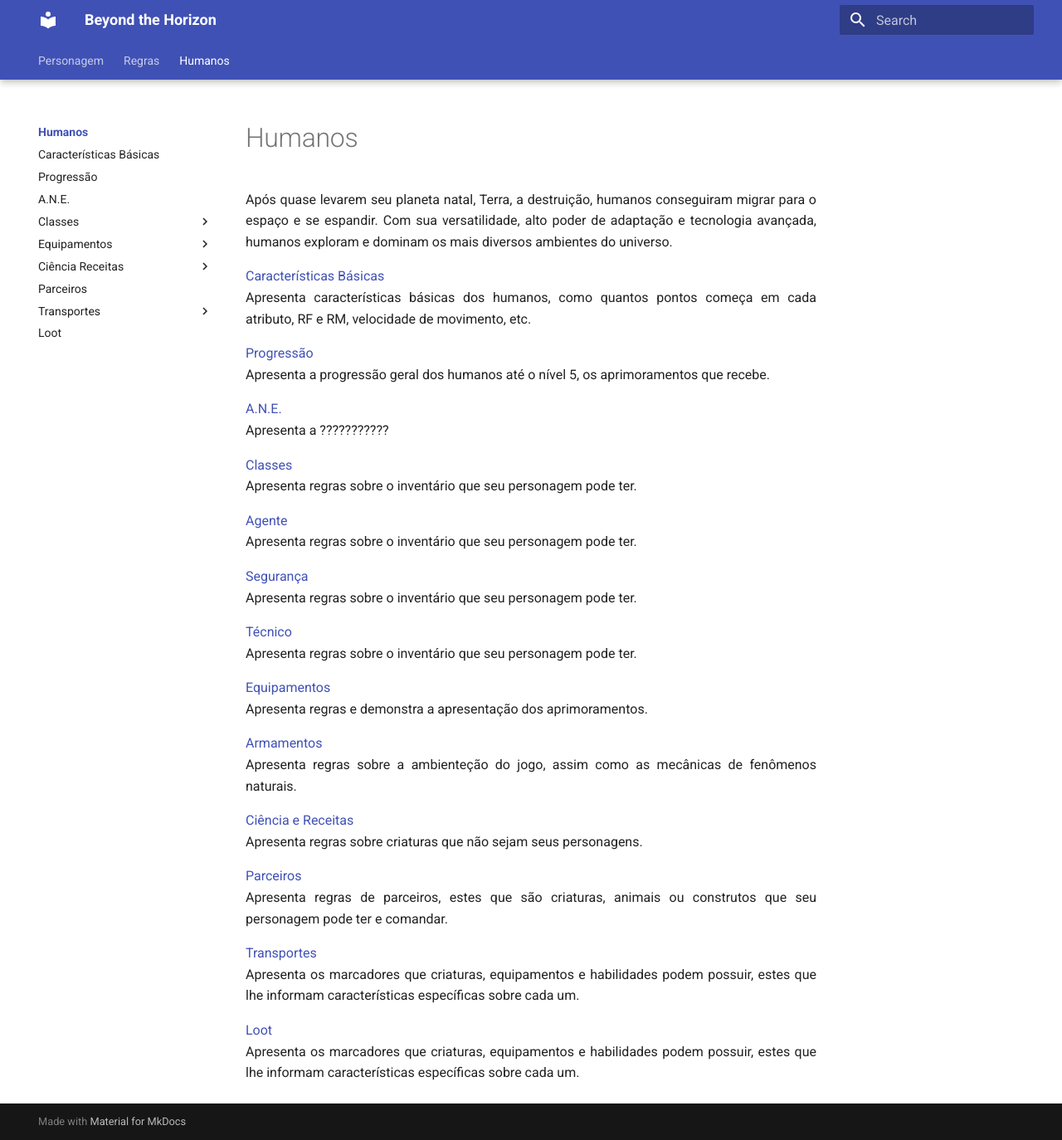
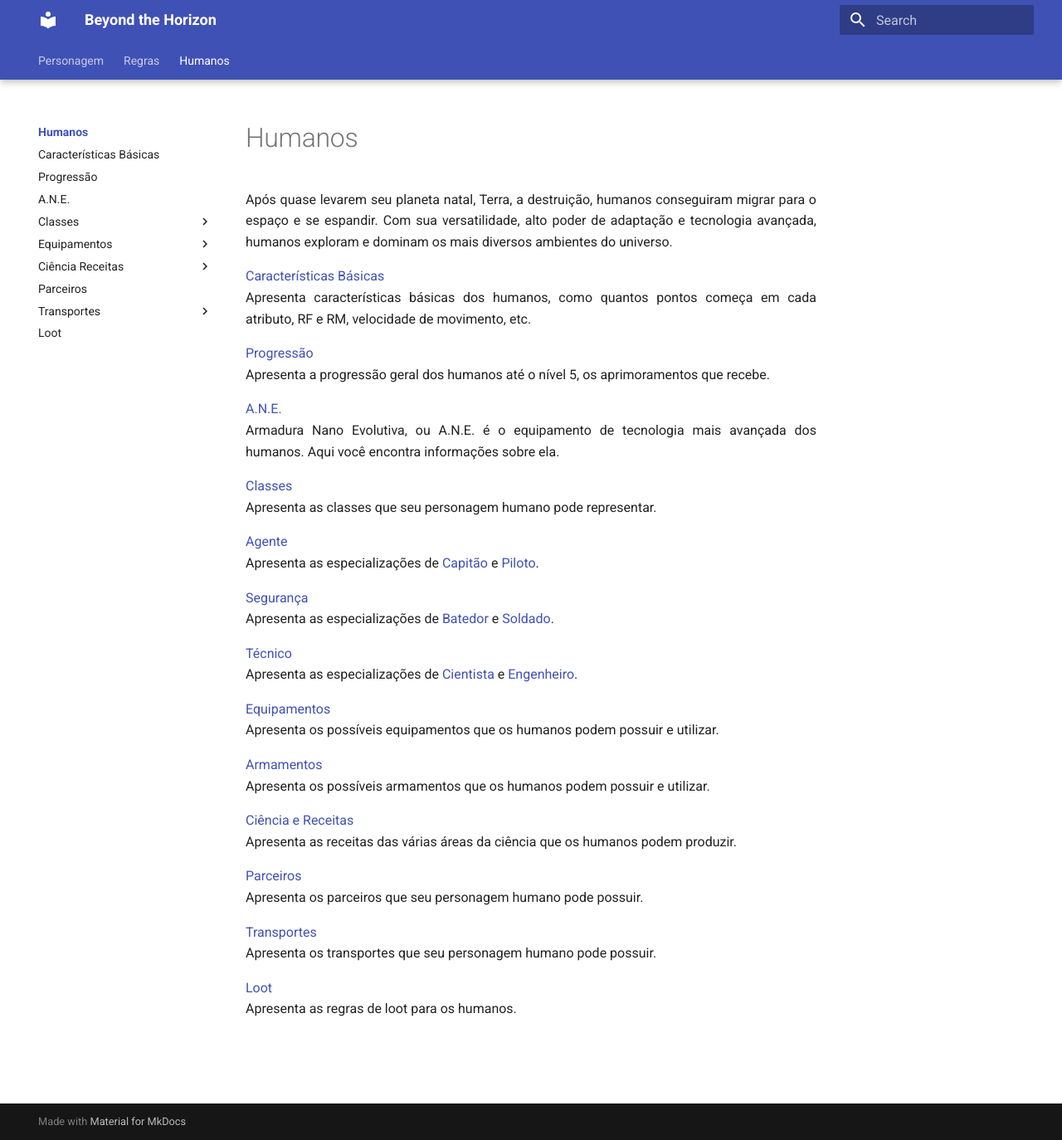
Before and after one commit to henriqueschorr/henriqueschorr.github.io, an MkDocs documentation site: the page built from docs/species/human/index.md, in a window 1280 px wide and 1374 px high. Shown: the whole window at 83% size. Built offline with MkDocs 1.6.1 and Material for MkDocs 9.7.7, drawn with Linux system fonts in a browser that asks for light colours.

Commit message:
human index

```diff
--- a/docs/species/human/index.md
+++ b/docs/species/human/index.md
@@ -13,34 +13,34 @@ Apresenta características básicas dos humanos, como quantos pontos começa em
 Apresenta a progressão geral dos humanos até o nível 5, os aprimoramentos que recebe.
 
 [A.N.E.](ane.md)
-Apresenta a ???????????
+Armadura Nano Evolutiva, ou A.N.E. é o equipamento de tecnologia mais avançada dos humanos. Aqui você encontra informações sobre ela.
 
 [Classes](./classes/index.md)
-Apresenta regras sobre o inventário que seu personagem pode ter.
+Apresenta as classes que seu personagem humano pode representar.
 
 [Agente](./classes/agent/index.md)
-Apresenta regras sobre o inventário que seu personagem pode ter.
+Apresenta as especializações de [Capitão](./classes/agent/captain.md) e [Piloto](./classes/agent/pilot.md).
 
 [Segurança](./classes/security/index.md)
-Apresenta regras sobre o inventário que seu personagem pode ter.
+Apresenta as especializações de [Batedor](./classes/security/soldier.md) e [Soldado](./classes/security/scout.md).
 
 [Técnico](./classes/technician//index.md)
-Apresenta regras sobre o inventário que seu personagem pode ter.
+Apresenta as especializações de [Cientista](./classes/technician//scientist.md) e [Engenheiro](./classes/technician/engineer.md).
 
-[Equipamentos](./equipment/index.md)
-Apresenta regras e demonstra a apresentação dos aprimoramentos.
+[Equipamentos](./equipment/equipments.md)
+Apresenta os possíveis equipamentos que os humanos podem possuir e utilizar.
 
 [Armamentos](./equipment/weapons.md)
-Apresenta regras sobre a ambienteção do jogo, assim como as mecânicas de fenômenos naturais.
+Apresenta os possíveis armamentos que os humanos podem possuir e utilizar.
 
 [Ciência e Receitas](./scienceRecipes/index.md)
-Apresenta regras sobre criaturas que não sejam seus personagens.
+Apresenta as receitas das várias áreas da ciência que os humanos podem produzir.
 
 [Parceiros](./companion.md)
-Apresenta regras de parceiros, estes que são criaturas, animais ou construtos que seu personagem pode ter e comandar.
+Apresenta os parceiros que seu personagem humano pode possuir.
 
 [Transportes](./transports/flying.md)
-Apresenta os marcadores que criaturas, equipamentos e habilidades podem possuir, estes que lhe informam características específicas sobre cada um.
+Apresenta os transportes que seu personagem humano pode possuir.
 
 [Loot](loot.md)
-Apresenta os marcadores que criaturas, equipamentos e habilidades podem possuir, estes que lhe informam características específicas sobre cada um.
+Apresenta as regras de loot para os humanos.
```
Also changed, not shown: docs/species/human/equipment/index.md (+6 -0 lines).
